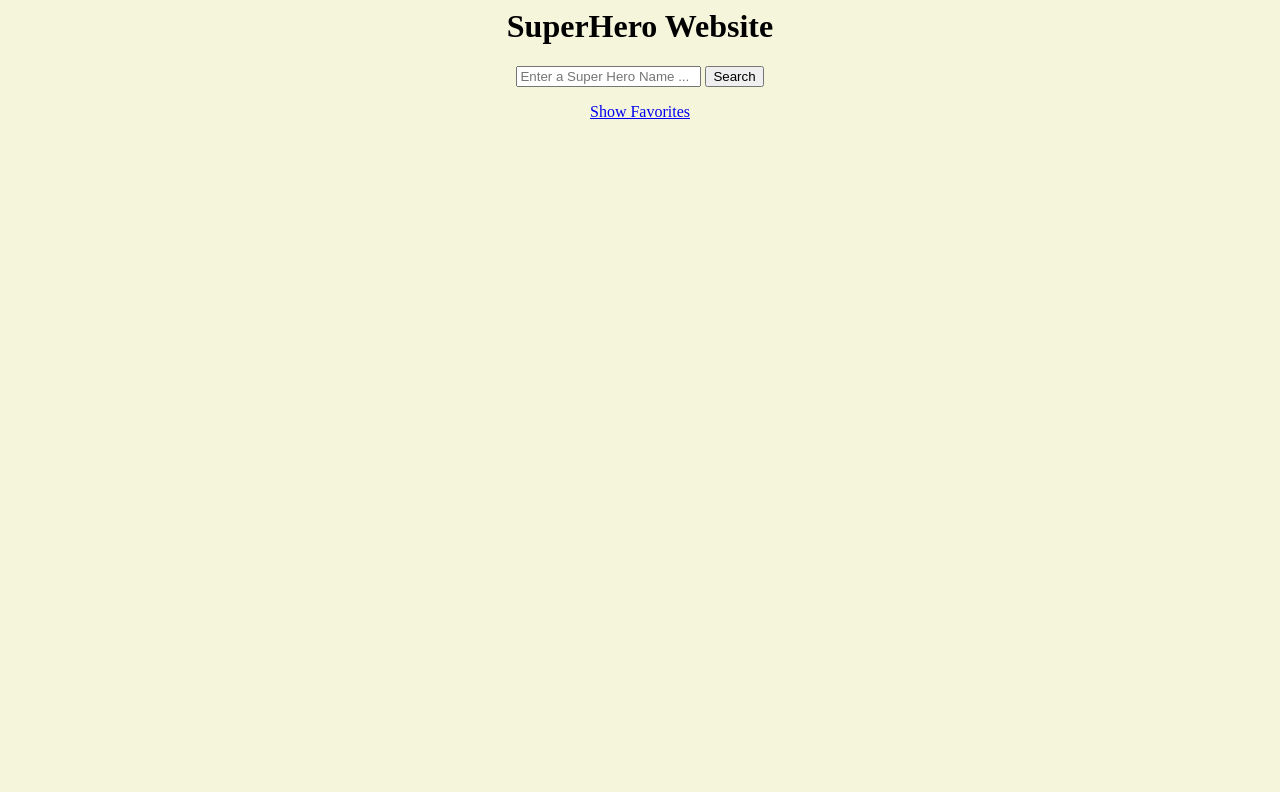
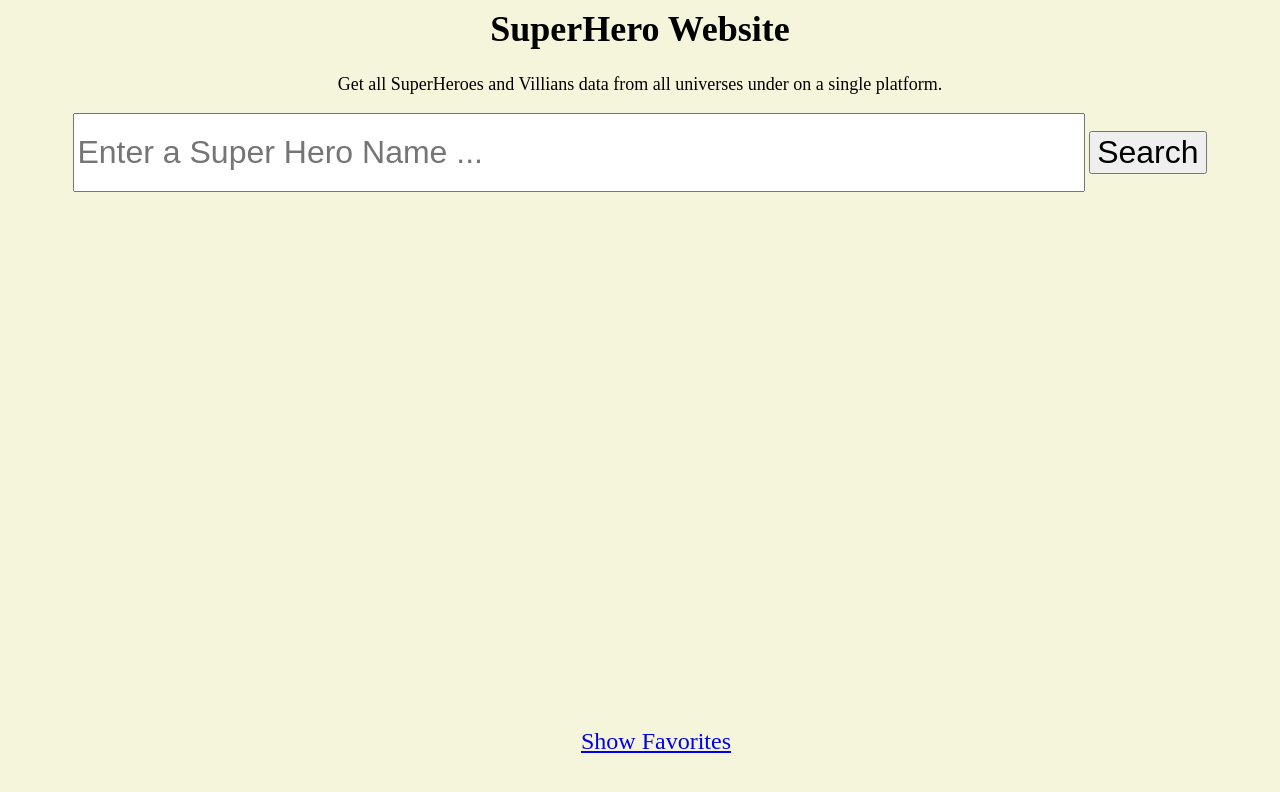
Before and after one commit to ritvikbhatia/Superhero-Project, a plain HTML site: page index.html in a window 1280 px wide. Drawn offline with Linux system fonts and the light colour scheme.

Commit message:
add style

```diff
--- a/css/style.css
+++ b/css/style.css
@@ -1,4 +1,20 @@
 body{
     text-align: center;
     background-color: beige;
+    font-size: large;
 }
+#favss{
+    position: absolute;
+    bottom: 5%;
+    margin: 5px;
+    left: 45%;
+    font-size: x-large;
+}
+#superHeroName{
+    width: 80%;
+    height: 10%;
+    font-size: xx-large;
+}
+#sub{
+    font-size: xx-large;
+}
--- a/index.html
+++ b/index.html
@@ -5,14 +5,15 @@
     </head>
     <body>
         <h1>SuperHero Website</h1>
+        <p>Get all SuperHeroes and Villians data from all universes under on a single platform.</p>
         <form action="" id="myform" onsubmit="return myFunction();">
             <input id="superHeroName" type="text" placeholder="Enter a Super Hero Name ...  " name="name">
-            <button type="submit">Search</button>
+            <button id="sub" type="submit">Search</button>
         </form>
         <div id="SearchResults">
 
         </div>
-        <div>
+        <div id="favss">
             <a href="favorites.html"> Show Favorites</a>
         </div>
         <script src="./script/script.js"></script>
```
